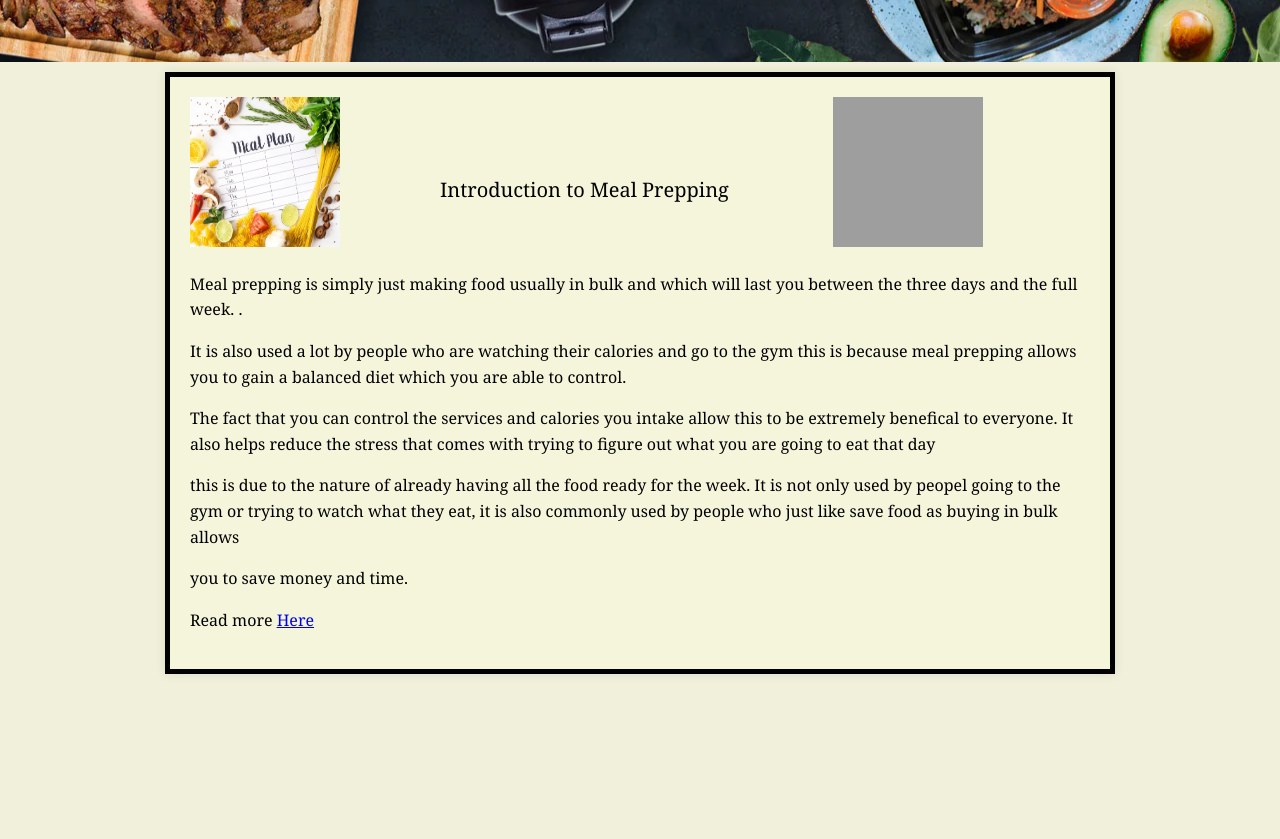
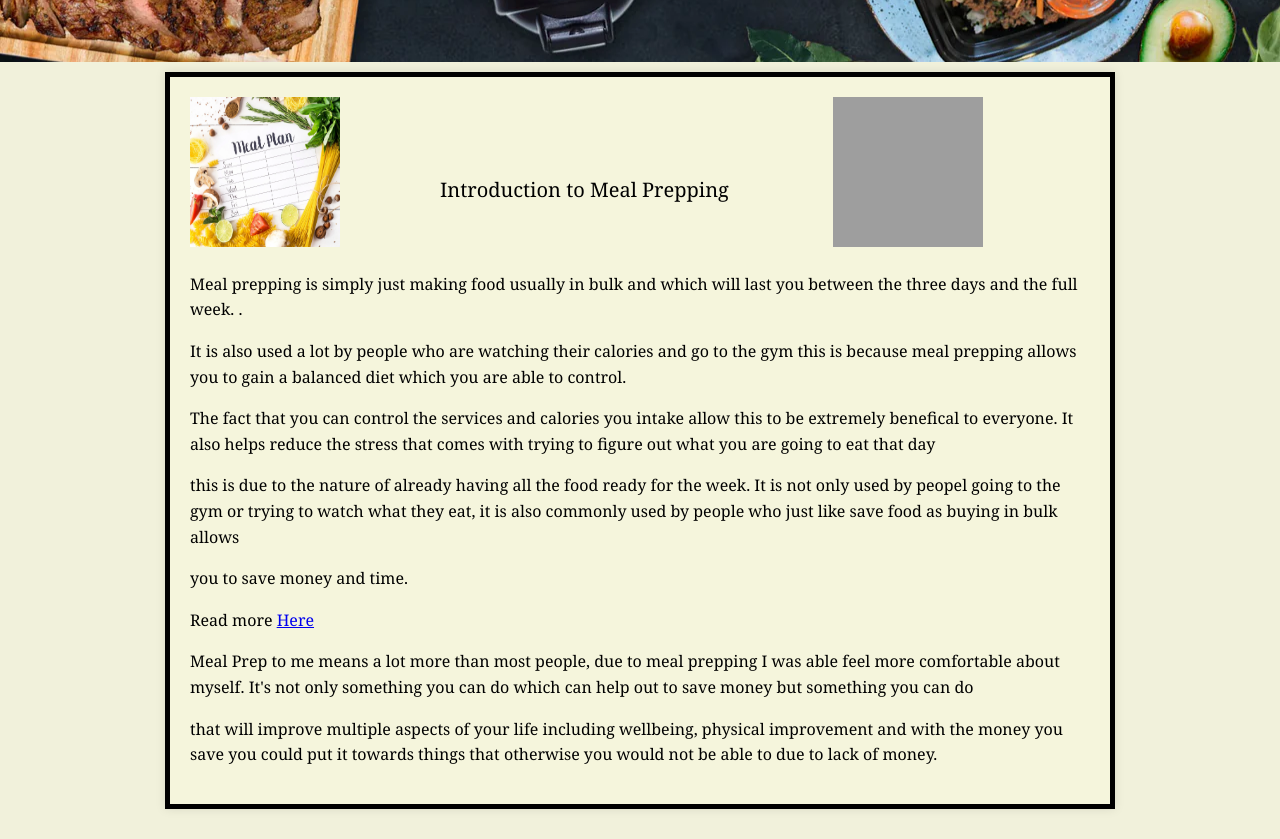
Before and after one commit to dereeeeek/SET08101, a plain HTML site: page index.html in a window 1280 px wide. Shown: the part 145-984 px from the top of the page. Before the commit the page ends 849 px from the top, so only its background shows below. Drawn offline with Linux system fonts and the light colour scheme; grey boxes are pictures that could not be loaded.

Commit message:
Update index.html

```diff
--- a/index.html
+++ b/index.html
@@ -32,6 +32,8 @@
       <p>this is due to the nature of already having all the food ready for the week. It is not only used by peopel going to the gym or trying to watch what they eat, it is also commonly used by people who just like save food as buying in bulk allows</p>
       <p>you to save money and time.</p>
       <p>Read more <a href="https://www.budgetbytes.com/meal-prep-101-a-beginners-guide/">Here</a></p>
+      <p>Meal Prep to me means a lot more than most people, due to meal prepping I was able feel more comfortable about myself. It's not only something you can do which can help out to save money but something you can do</p>
+      <p>that will improve multiple aspects of your life including wellbeing, physical improvement and with the money you save you could put it towards things that otherwise you would not be able to due to lack of money.</p>
     </div>
   </section>
 </body>
```
